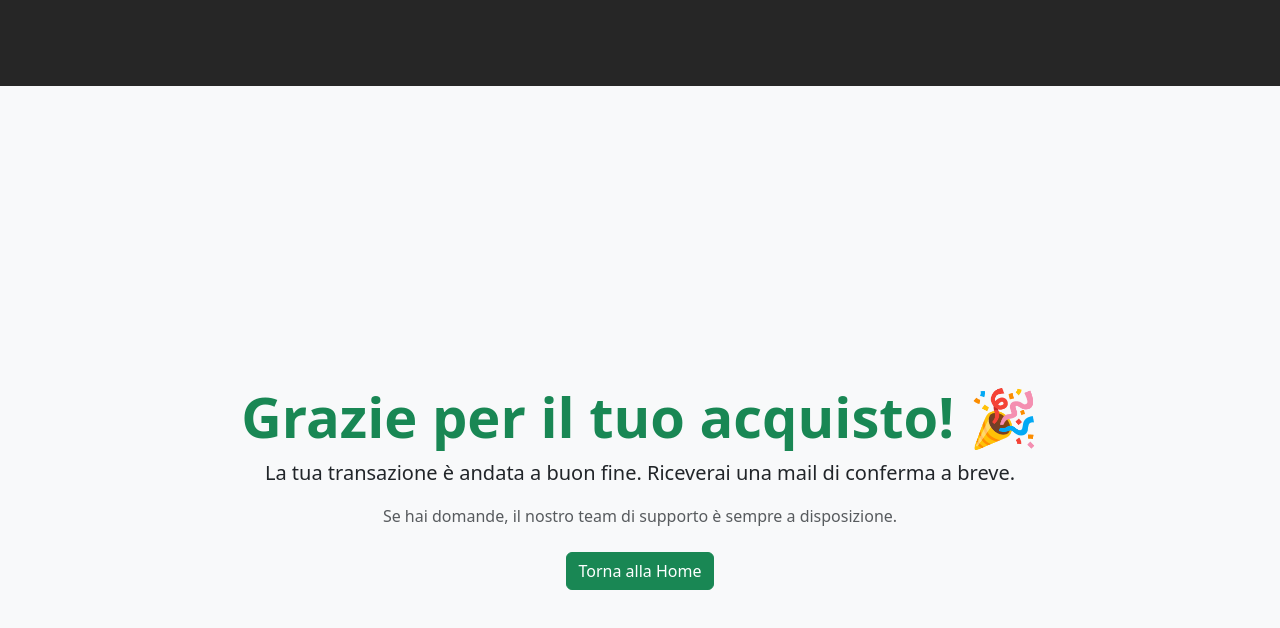
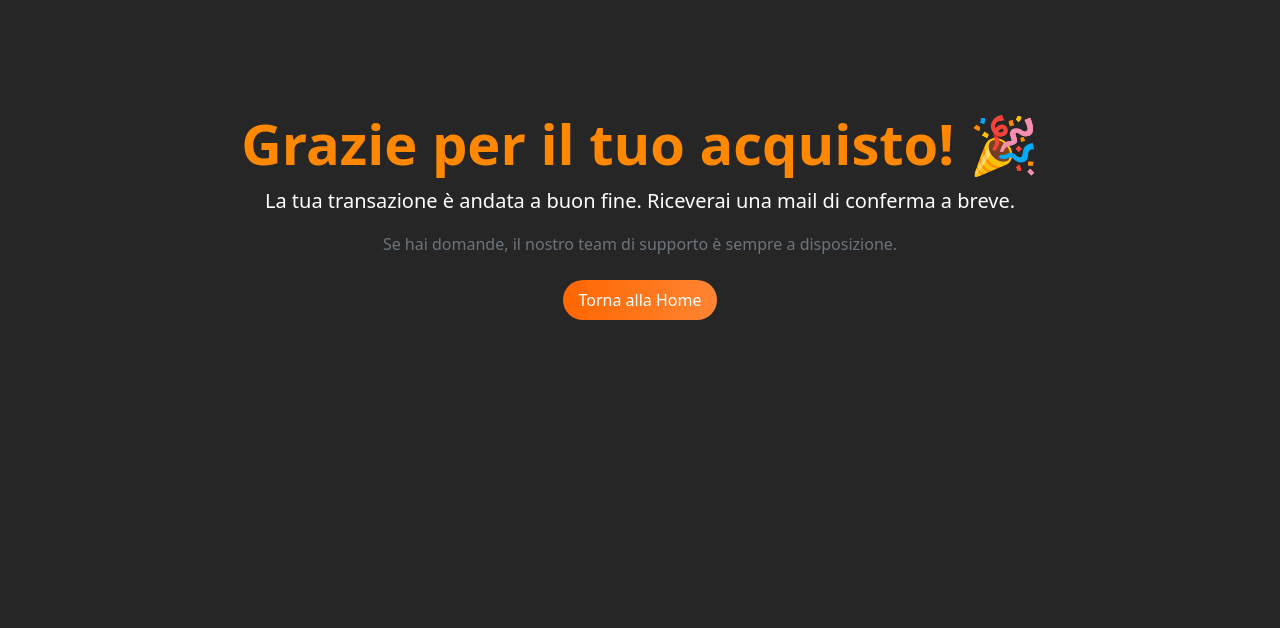
Before and after one commit to ruzica-glavas/after-gaming, a React (Vite) app in the folder after-front/: page /thankyou in a window 1280 px wide. Shown: the top 628 px of the page. Built offline with nearby package versions, Linux system fonts and the light colour scheme; no server answers; some icons are missing.

Commit message:
add: implement Thank You page with updated styling and navigation

```diff
--- a/after-front/src/CSS/index.css
+++ b/after-front/src/CSS/index.css
@@ -456,6 +456,10 @@ footer .fs-7 {
   background-color: #262626;
 }
 
+.thank-you{
+  background-color: #262626;
+}
+
 .custom-check-orange:checked {
   background-color: rgb(255, 136, 0);
   border-color:  rgb(255, 136, 0);
--- a/after-front/src/components/MainUtente.jsx
+++ b/after-front/src/components/MainUtente.jsx
@@ -1,5 +1,6 @@
 import React, { useState } from "react";
 import { useGlobalContext } from "../contexts/GlobalContext";
+import { useNavigate } from "react-router-dom";
 
 export default function MainUtente() {
   const { carrello, datiUtente, salvaDatiUtente, svuotaCarrello } =
@@ -11,6 +12,8 @@ export default function MainUtente() {
 
   const [accettaTermini, setAccettaTermini] = useState(false);
   const [erroreTermini, setErroreTermini] = useState(false);
+
+  const navigate = useNavigate();
 
   const gestisciCodiceSconto = async () => {
     try {
@@ -197,6 +200,7 @@ Azione richiesta: elaborare l'ordine.
         alert(
           "Ordine completato! Email inviate con successo sia all'acquirente che al venditore."
         );
+        navigate("/thankyou");
       })
       .catch((error) => {
         console.error("Errore catturato:", error);
--- a/after-front/src/pages/ThankYou.jsx
+++ b/after-front/src/pages/ThankYou.jsx
@@ -2,15 +2,15 @@ import { Link } from "react-router-dom";
 
 export default function ThankYou() {
     return (
-        <div className="d-flex flex-column justify-content-center align-items-center text-center vh-100 bg-light p-4">
-            <h1 className="display-4 fw-bold text-success">Grazie per il tuo acquisto! 🎉</h1>
-            <p className="lead mb-3">
+        <div className="d-flex flex-column justify-content-center align-items-center text-center vh-25 thank-you p-4">
+            <h1 className="display-4 fw-bold" style={{'color': '#ff8800'}}>Grazie per il tuo acquisto! 🎉</h1>
+            <p className="lead text-white mb-3">
                 La tua transazione è andata a buon fine. Riceverai una mail di conferma a breve.
             </p>
-            <p className="mb-4 text-muted">
+            <p className="mb-4 text-secondary">
                 Se hai domande, il nostro team di supporto è sempre a disposizione.
             </p>
-            <Link to="/" className="btn btn-success">
+            <Link to="/" className="btn order-button hover-gioco py-2 px-3 text-white">
                 Torna alla Home
             </Link>
         </div>
```
